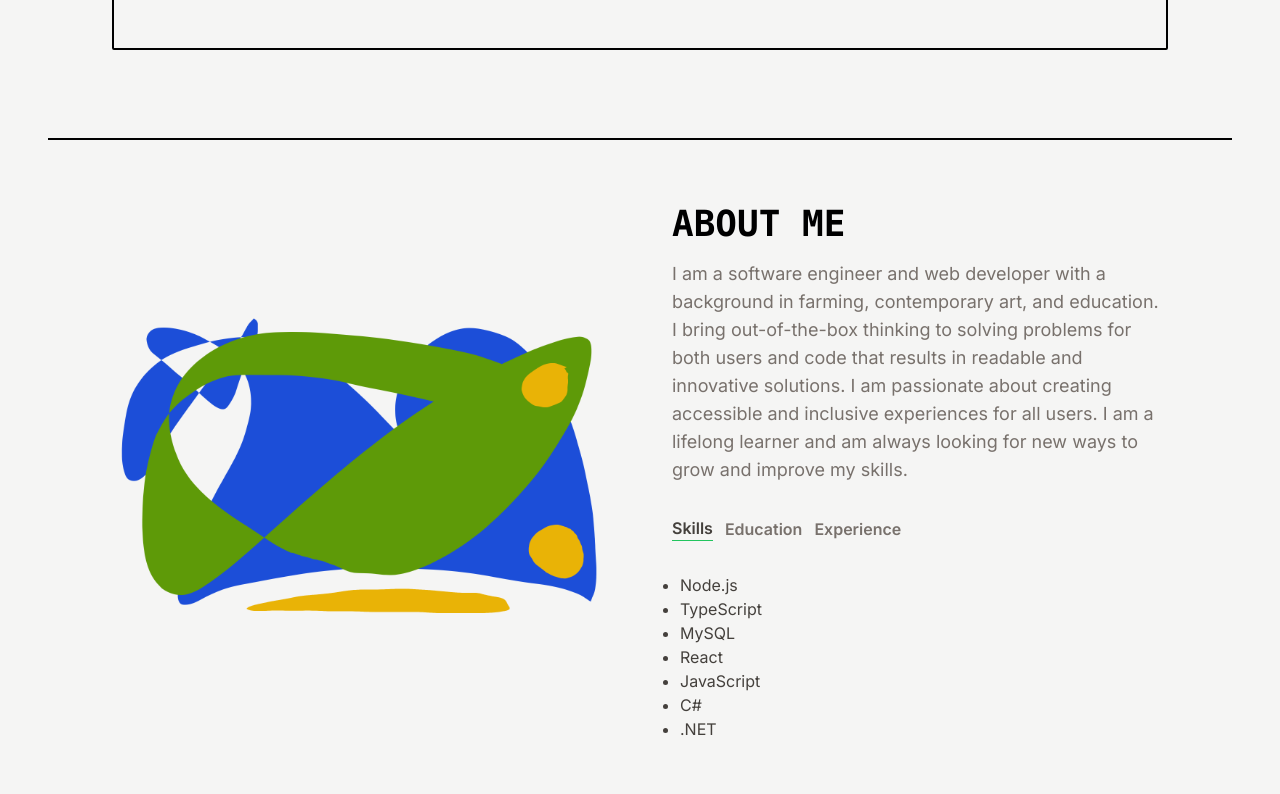
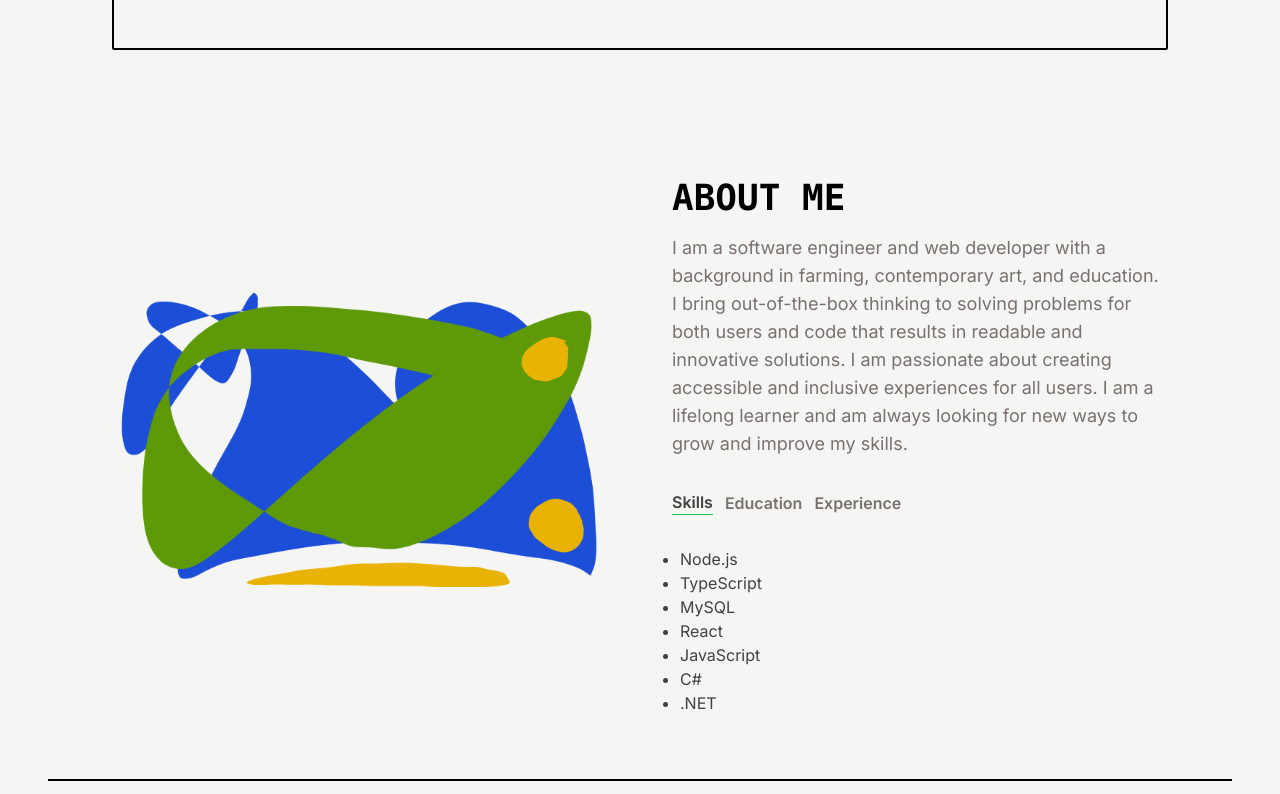
Before and after one commit to emmalgs/dev-portfolio, a Next.js app: page / in a window 1280 px wide. Shown: the part 1046-1840 px from the top of the page. Built offline with nearby package versions, Linux system fonts and the light colour scheme.

Commit message:
Remove unnecessary border class from AboutSection component

```diff
--- a/src/app/components/AboutSection.tsx
+++ b/src/app/components/AboutSection.tsx
@@ -61,7 +61,7 @@ const AboutSection: React.FC = () => {
     });
   };
   return (
-    <section className="border-t-2 border-black mt-6">
+    <section>
       <div className="md:grid md:grid-cols-2 gap-8 items-center py-8 px-4 xl:gap-16 sm:py-16 xl:px-16">
         <Image
           src="/images/colorbg.png"
```
